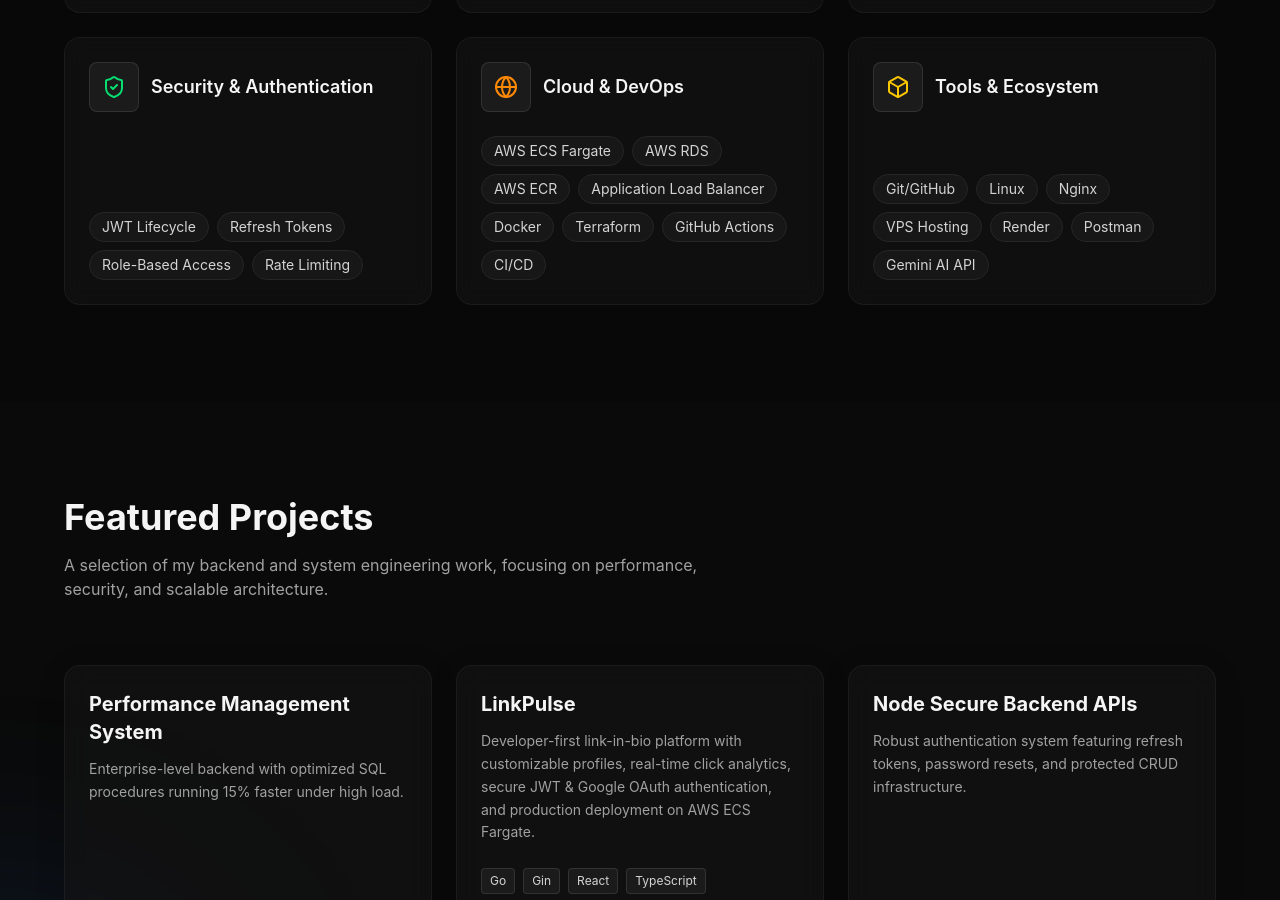
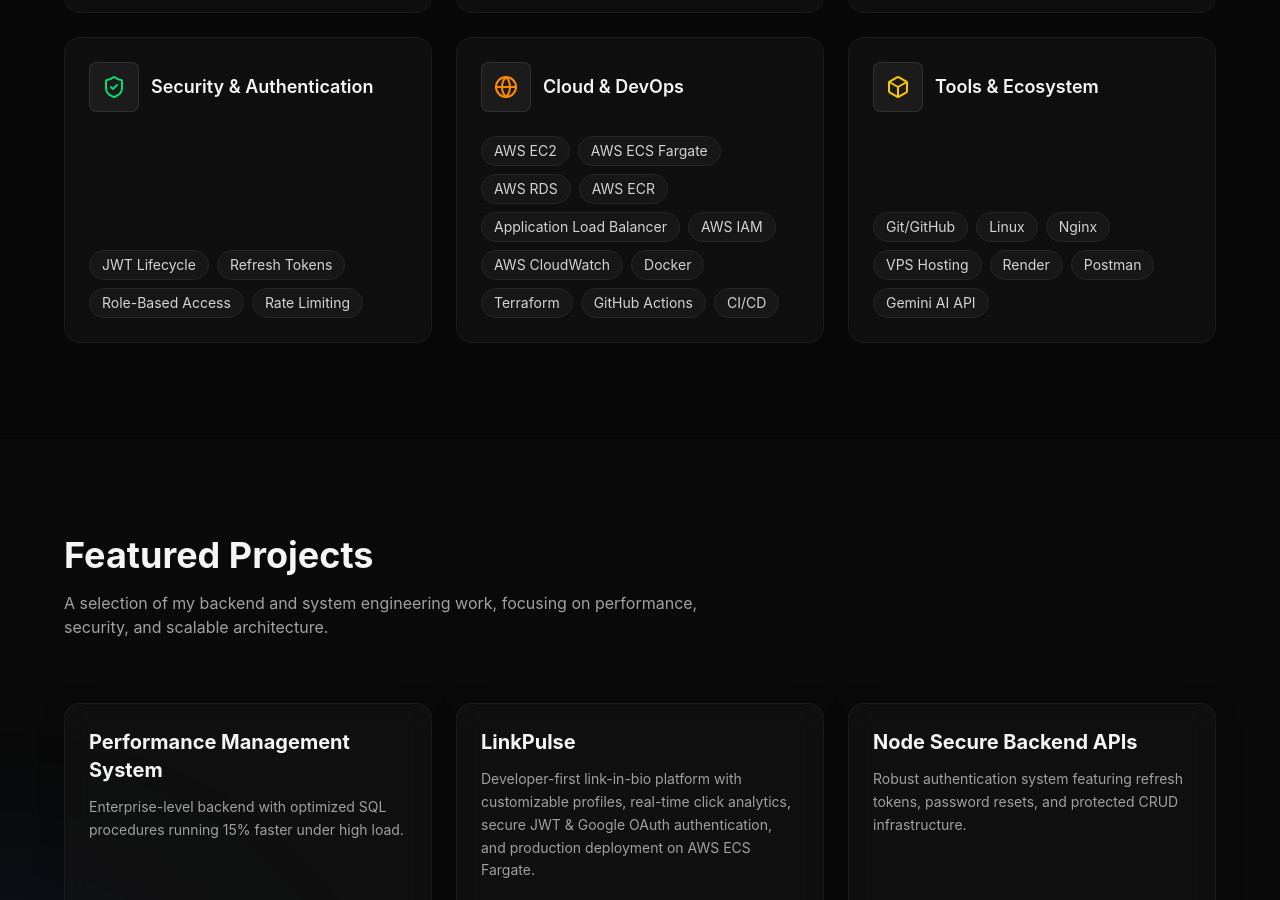
Before and after one commit to MRNaveed-stack/Portfolio, a React app: page / in a window 1280 px wide. Shown: the part 2557-3457 px from the top of the page. Built offline with nearby package versions, Linux system fonts and the light colour scheme; the HTML template or start-up script is replaced by a standard one.

Commit message:
Add EC2 IAM and CloudWatch to AWS skills

```diff
--- a/src/components/Skills.tsx
+++ b/src/components/Skills.tsx
@@ -25,7 +25,7 @@
     {
         title: "Cloud & DevOps",
         icon: <Globe className="w-6 h-6 text-orange-400" />,
-        skills: ["AWS ECS Fargate", "AWS RDS", "AWS ECR", "Application Load Balancer", "Docker", "Terraform", "GitHub Actions", "CI/CD"]
+        skills: ["AWS EC2", "AWS ECS Fargate", "AWS RDS", "AWS ECR", "Application Load Balancer", "AWS IAM", "AWS CloudWatch", "Docker", "Terraform", "GitHub Actions", "CI/CD"]
     },
     {
         title: "Tools & Ecosystem",
```
